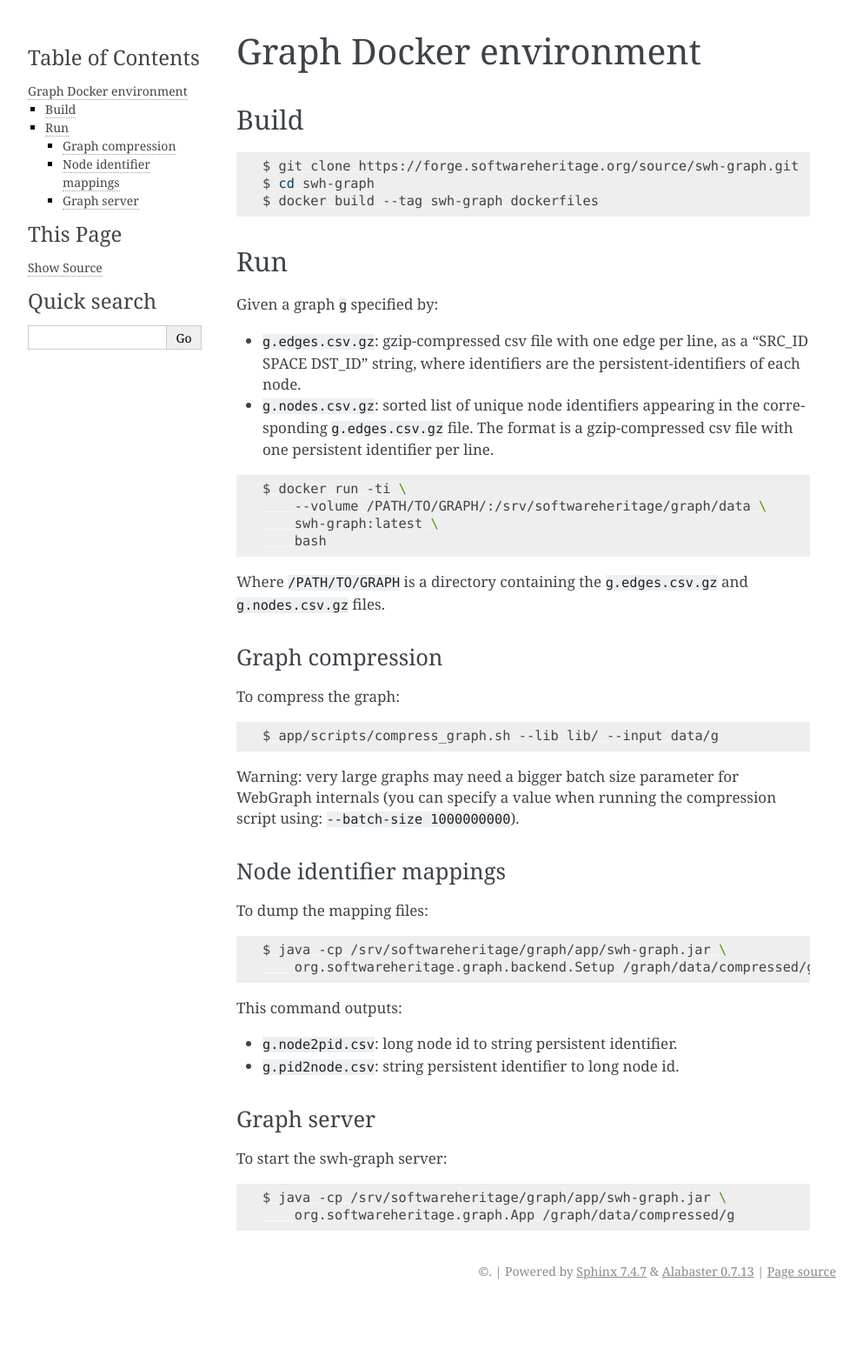
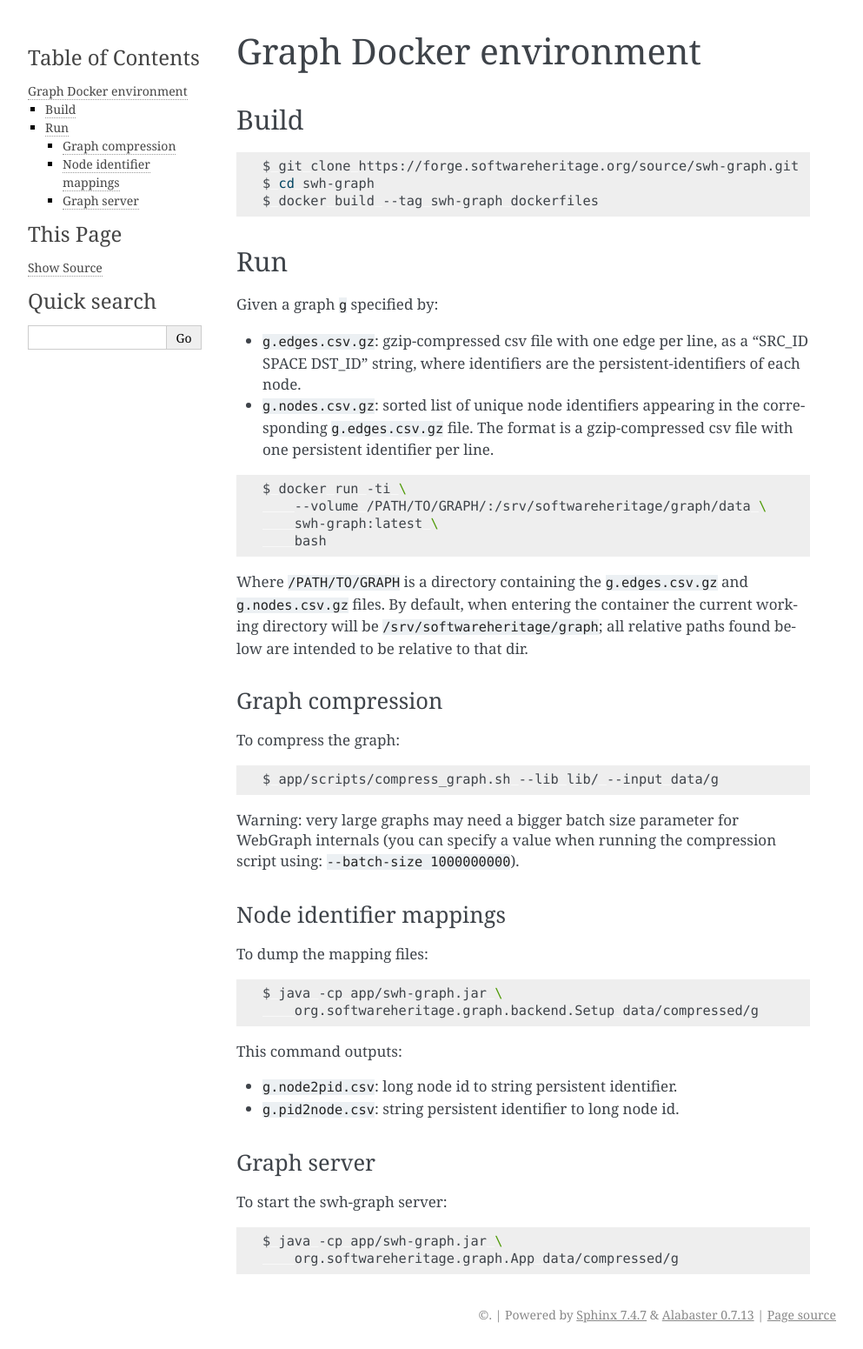
Before and after one commit to SoftwareHeritage/swh-graph, a Sphinx documentation site: the page built from docs/docker.rst, in a window 1280 px wide. Shown: the whole page at 87% size, without its empty margins (148-1141 px from the left). Built offline with Sphinx 7.4.7, drawn with Linux system fonts in a browser that asks for light colours; before the commit the page ends 1501 px from its top, so only the background shows below that.

Commit message:
docker doc: further shorten CLI examples using relative paths

```diff
--- a/docs/docker.rst
+++ b/docs/docker.rst
@@ -32,7 +32,9 @@ Given a graph ``g`` specified by:
 	bash
 
 Where ``/PATH/TO/GRAPH`` is a directory containing the ``g.edges.csv.gz`` and
-``g.nodes.csv.gz`` files.
+``g.nodes.csv.gz`` files.  By default, when entering the container the current
+working directory will be ``/srv/softwareheritage/graph``; all relative paths
+found below are intended to be relative to that dir.
 
 
 Graph compression
@@ -56,8 +58,8 @@ To dump the mapping files:
 
 .. code:: bash
 
-    $ java -cp /srv/softwareheritage/graph/app/swh-graph.jar \
-        org.softwareheritage.graph.backend.Setup /graph/data/compressed/g
+    $ java -cp app/swh-graph.jar \
+        org.softwareheritage.graph.backend.Setup data/compressed/g
 
 This command outputs:
 
@@ -72,5 +74,5 @@ To start the swh-graph server:
 
 .. code:: bash
 
-    $ java -cp /srv/softwareheritage/graph/app/swh-graph.jar \
-        org.softwareheritage.graph.App /graph/data/compressed/g
+    $ java -cp app/swh-graph.jar \
+        org.softwareheritage.graph.App data/compressed/g
```
